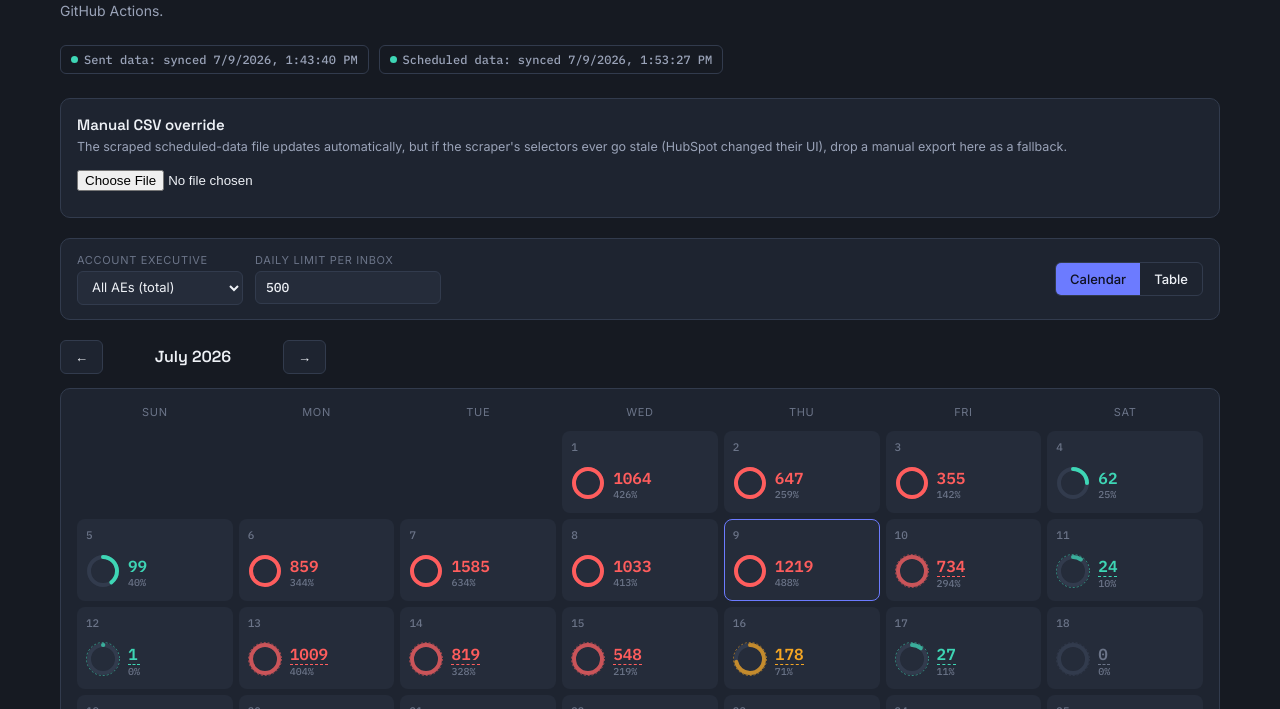
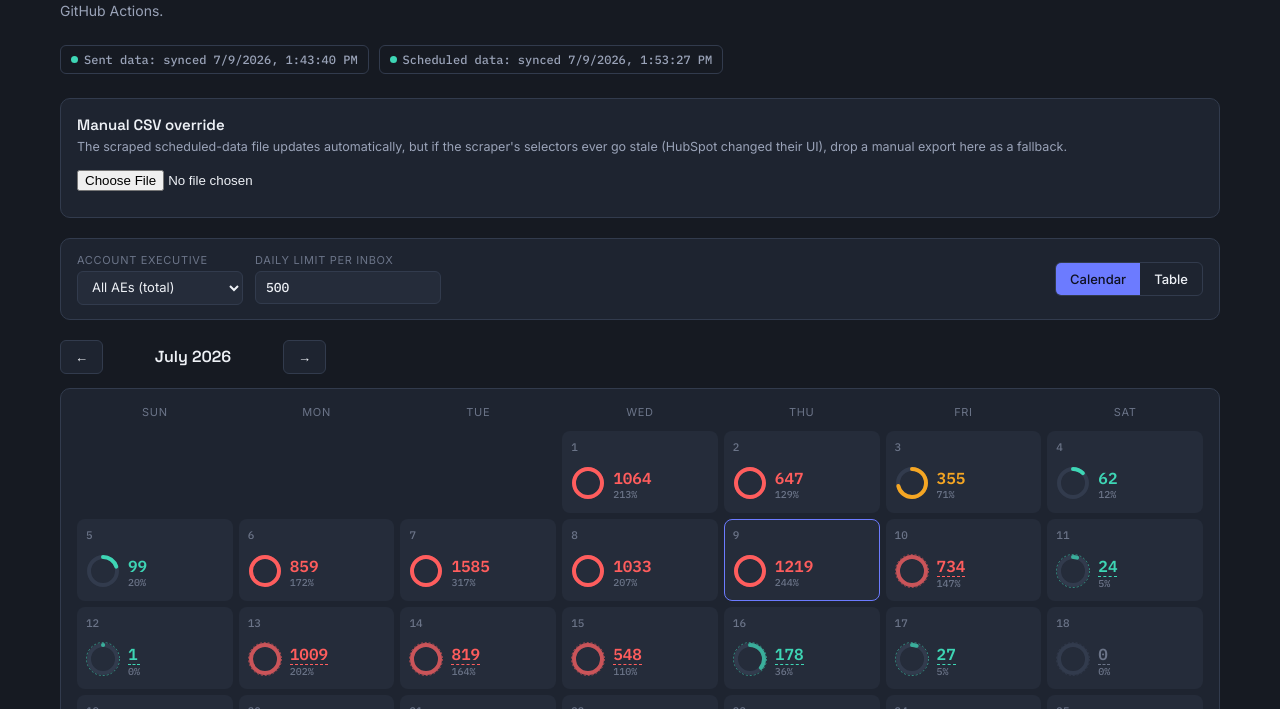
Before and after one commit to bobinho5/send-capacity-calendar, a website: page index.html in a window 1280 px wide. Shown: the part 91-800 px from the top of the page. Drawn offline with nearby package versions, Linux system fonts and the light colour scheme.

Commit message:
Update index.html

```diff
--- a/index.html
+++ b/index.html
@@ -143,7 +143,7 @@
 <script>
 const state = {
   owners: [],
-  limit: 250,
+  limit: 500,
   selectedOwner: 'all',
   view: 'calendar',
   currentMonth: new Date(),
```
